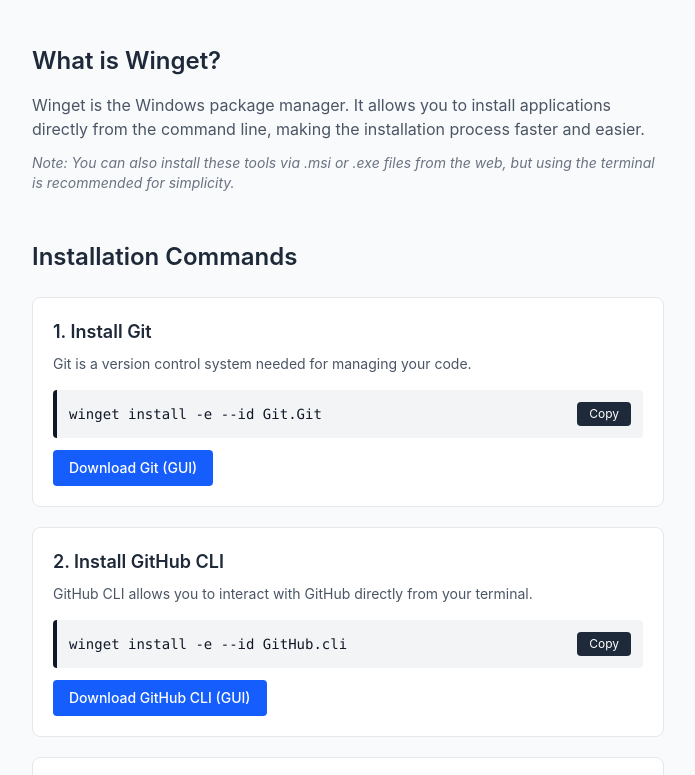
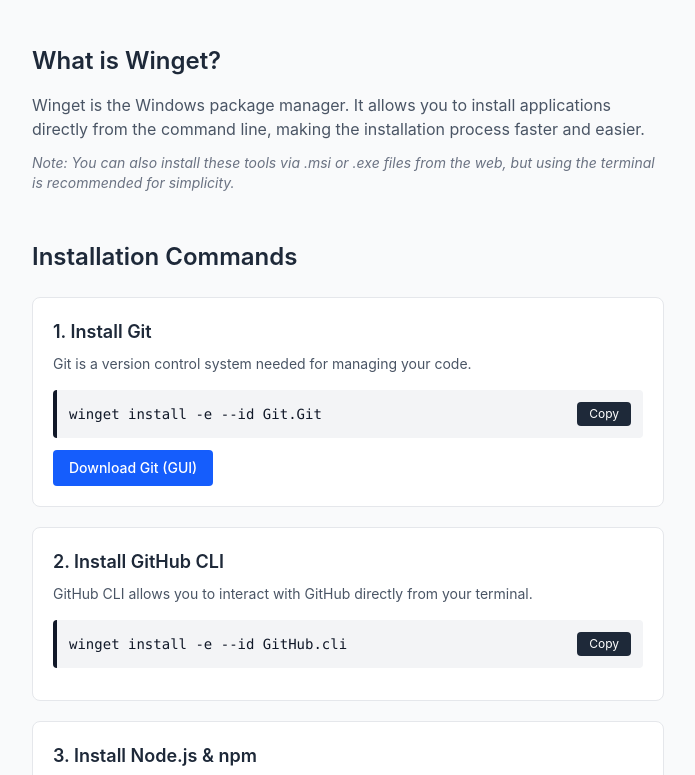
Before and after one commit to The-Cheese-Biscuit-Company/setup-guide, a website: page index.html in a window 1280 px wide. Shown: the part 152-927 px from the top of the page, without its empty margins (292-987 px from the left). Drawn offline with Linux system fonts and the light colour scheme.

Commit message:
added comments and fixed broken link

```diff
--- a/index.html
+++ b/index.html
@@ -20,7 +20,7 @@
         Get started with Git, GitHub CLI, and Node.js on Windows
       </p>
     </header>
-
+      <!-- tldr wingit defination -->
     <section class="mb-12">
       <h2 class="text-2xl font-semibold mb-4 text-gray-800">
         What is Winget?
@@ -36,7 +36,8 @@
       </p>
     </section>
 
-    <section class="mb-12">
+    <!-- Installtion section -->
+     <section class="mb-12">
       <h2 class="text-2xl font-semibold mb-6 text-gray-800">
         Installation Commands
       </h2>
@@ -78,10 +79,6 @@
             Copy
           </button>
         </div>
-        <a href="https://github.com/cli/cli/releases" target="_blank"
-          class="inline-block bg-blue-600 text-white px-4 py-2 rounded text-sm font-medium hover:bg-blue-700 transition-colors">
-          Download GitHub CLI (GUI)
-        </a>
       </div>
 
       <div class="bg-white border border-gray-200 rounded-lg p-5 mb-5 hover:shadow-md transition-shadow">
@@ -99,13 +96,14 @@
             Copy
           </button>
         </div>
-        <a href="https://nodejs.org/en/download/package-manager/current/windows" target="_blank"
+        <a href="https://nodejs.org/en/download/" target="_blank"
           class="inline-block bg-blue-600 text-white px-4 py-2 rounded text-sm font-medium hover:bg-blue-700 transition-colors">
           Download Node.js (GUI)
         </a>
       </div>
     </section>
 
+    <!-- github sign up link -->
     <section class="mb-12">
       <h2 class="text-2xl font-semibold mb-4 text-gray-800">
         Create a GitHub Account
@@ -119,11 +117,13 @@
       </a>
     </section>
 
+      <!-- need help? -->
     <section class="bg-gray-100 border border-gray-300 rounded-lg p-6">
       <h2 class="text-2xl font-semibold mb-3 text-gray-800">Need Help?</h2>
       <p class="text-gray-700">
         If you encounter any technical issues during the setup process, don't
         hesitate to reach out. I'll do my best to help you resolve them.
+        <br>~Shwetank
       </p>
     </section>
   </main>
```
